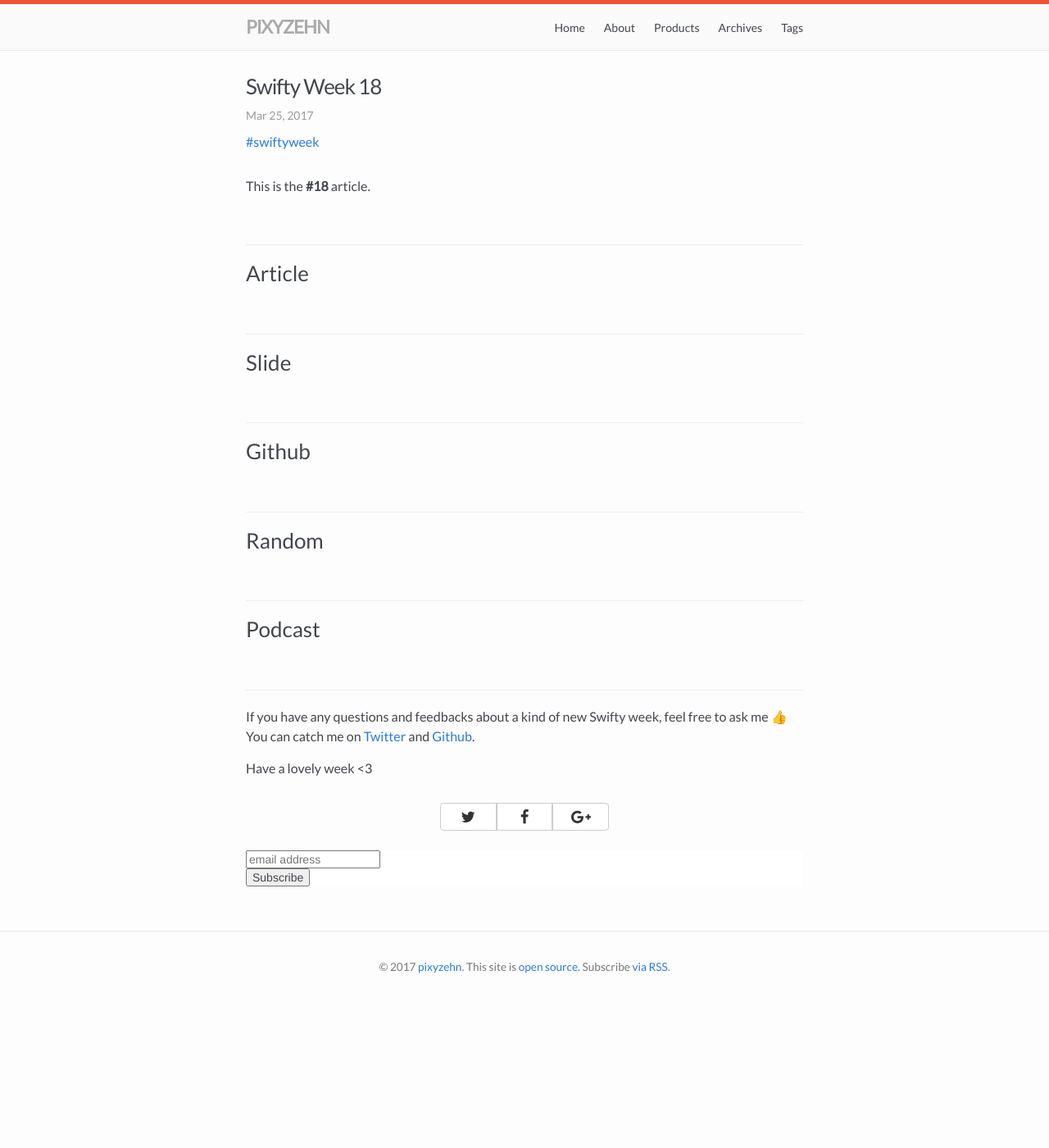
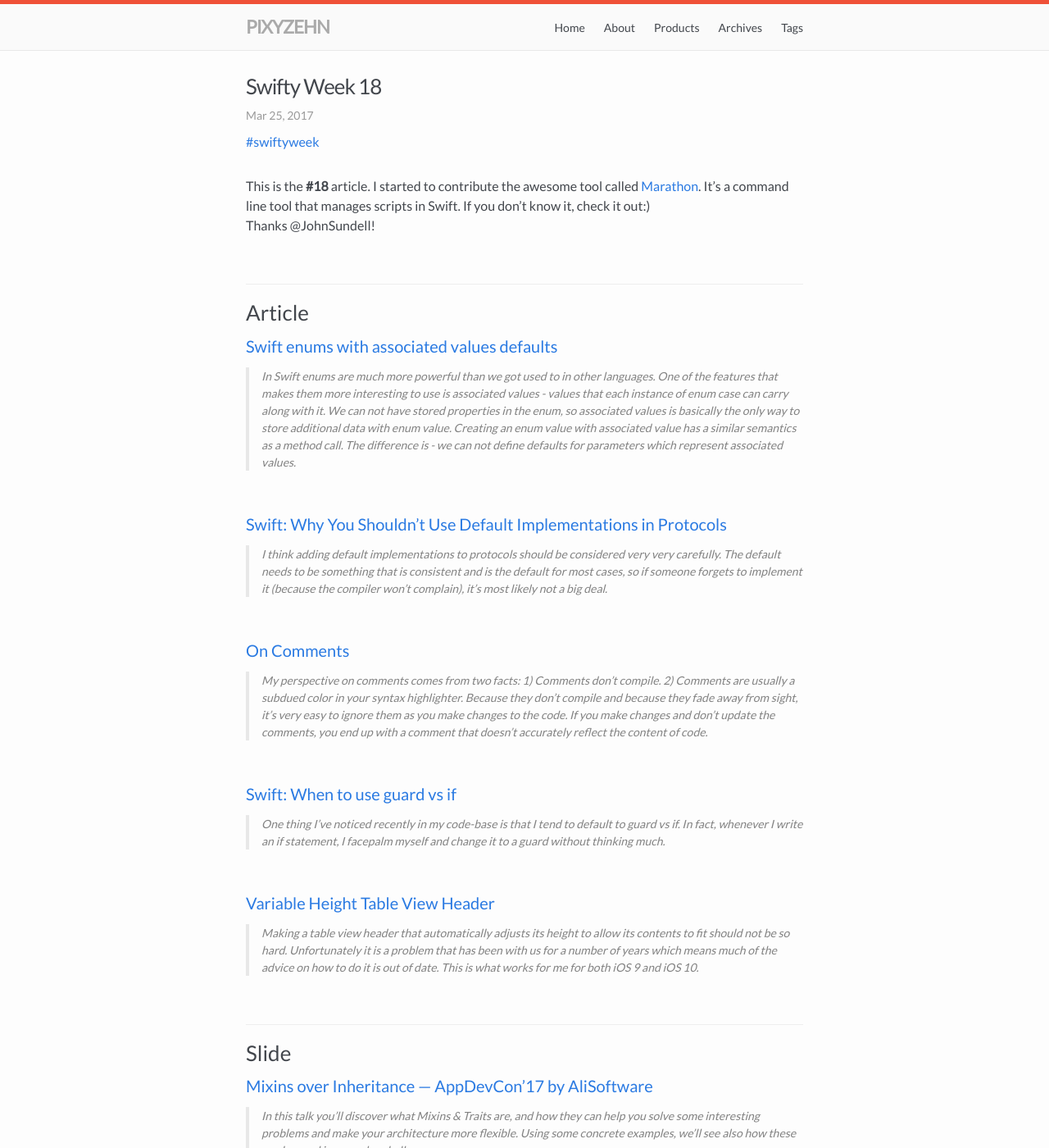
Before and after one commit to pixyzehn/pixyzehn.com, a Jekyll site: the page built from _posts/2017-03-25-swifty-week-18.md, in a window 1280 px wide and 1400 px high. Shown: the whole window at 82% size. Built offline with Jekyll 4.4.1, drawn with Linux system fonts in a browser that asks for light colours; emoji names are drawn with the system emoji font; comment, search, counter and statistics services are not loaded; some of the changed text lies outside the part shown.

Commit message:
Done 2017-03-25-swifty-week-18

```diff
--- a/_posts/2017-03-25-swifty-week-18.md
+++ b/_posts/2017-03-25-swifty-week-18.md
@@ -6,7 +6,8 @@ tags: swiftyweek
 comments: false
 ---
 
-This is the **#18** article.
+This is the **#18** article. I started to contribute the awesome tool called [Marathon](https://github.com/JohnSundell/Marathon). It's a command line tool that manages scripts in Swift. If you don't know it, check it out:)
+Thanks @JohnSundell!
 
 <br>
 
@@ -14,11 +15,51 @@ This is the **#18** article.
 
 ### Article
 
+#### [Swift enums with associated values defaults](http://ilya.puchka.me/swift-enums-with-associated-values-defaults/)
+
+> In Swift enums are much more powerful than we got used to in other languages. One of the features that makes them more interesting to use is associated values - values that each instance of enum case can carry along with it. We can not have stored properties in the enum, so associated values is basically the only way to store additional data with enum value. Creating an enum value with associated value has a similar semantics as a method call. The difference is - we can not define defaults for parameters which represent associated values.
+
+<br>
+
+#### [Swift: Why You Shouldn’t Use Default Implementations in Protocols](https://www.natashatherobot.com/swift-use-default-implementations-protocols/)
+
+> I think adding default implementations to protocols should be considered very very carefully. The default needs to be something that is consistent and is the default for most cases, so if someone forgets to implement it (because the compiler won’t complain), it’s most likely not a big deal.
+
+<br>
+
+#### [On Comments](http://khanlou.com/2017/03/on-comments/)
+
+> My perspective on comments comes from two facts: 1) Comments don’t compile. 2) Comments are usually a subdued color in your syntax highlighter. Because they don’t compile and because they fade away from sight, it’s very easy to ignore them as you make changes to the code. If you make changes and don’t update the comments, you end up with a comment that doesn’t accurately reflect the content of code.
+
+<br>
+
+#### [Swift: When to use guard vs if](https://www.natashatherobot.com/swift-when-to-use-guard-vs-if/)
+
+> One thing I’ve noticed recently in my code-base is that I tend to default to guard vs if. In fact, whenever I write an if statement, I facepalm myself and change it to a guard without thinking much.
+
+<br>
+
+#### [Variable Height Table View Header](https://useyourloaf.com/blog/variable-height-table-view-header/)
+
+> Making a table view header that automatically adjusts its height to allow its contents to fit should not be so hard. Unfortunately it is a problem that has been with us for a number of years which means much of the advice on how to do it is out of date. This is what works for me for both iOS 9 and iOS 10.
+
 <br>
 
 ---
 
 ### Slide
+
+#### [Mixins over Inheritance — AppDevCon'17 by AliSoftware](https://speakerdeck.com/alisoftware/mixins-over-inheritance-appdevcon-17)
+
+> In this talk you’ll discover what Mixins & Traits are, and how they can help you solve some interesting problems and make your architecture more flexible. Using some concrete examples, we’ll see also how these can be used in everyday challenges.
+
+<br>
+
+#### [My Open Source Journey by Juanito Fatas](https://speakerdeck.com/juanitofatas/my-open-source-journey)
+
+> at OedoRubyKaigi 06
+
+Talk at Ruby conference, but it looks useful for Swift developer!
 
 <br>
 
@@ -26,11 +67,37 @@ This is the **#18** article.
 
 ### Github
 
+#### [onevcat/FengNiao](https://github.com/onevcat/FengNiao)
+
+> A command line tool for cleaning unused resources in Xcode.
+
+<br>
+
+#### [uraimo/SwiftyGPIO](https://github.com/uraimo/SwiftyGPIO)
+
+> A Swift library to interact with GPIO/SPI/PWM on Linux/ARM boards (RaspberryPi, BeagleBone, CHIP, etc...)
+
+<br>
+
+#### [dbukowski/DBDebugToolkit](https://github.com/dbukowski/DBDebugToolkit)
+
+> Set of easy to use debugging tools for iOS developers & QA engineers.
+
 <br>
 
 ---
 
 ### Random
+
+#### [There are 5 Points on the Scale of Remote Working. Here’s Where We Fall at Buffer.](https://open.buffer.com/remote-working-scale/)
+
+> I’ve recently found myself reflecting a lot on being a distributed team and the nature of a company where the team works from remote locations to accomplish our work.
+
+<br>
+
+#### [Tell Me When It Closes](https://tellmewhenitcloses.com/)
+
+Get 1 email when an issue or PR closes (instead of getting a million emails by subscribing)
 
 <br>
 
@@ -38,9 +105,23 @@ This is the **#18** article.
 
 ### Podcast
 
+#### [#72: Selling Apps](https://www.relay.fm/radar/72)
+
+> Building apps with acquisition in mind, calculating your app's valuation, and what to expect in a sale.
+
+<br>
+
+#### [03: Source Stability (What is a Source Breaking Change?)](https://spec.fm/podcasts/swift-unwrapped/61851)
+
+> Every Swift developer who has migrated code bases from Swift 1.x to 2.x, or even the more tedious 2.x to 3.x knows the pain of migrating to new Swift versions.
+
 <br>
 
 ---
+
+I found the filter function in Xcode console.
+
+![Console Filter]({{ site.url }}/assets/console_filter.png)
 
 If you have any questions and feedbacks about a kind of new Swifty week, feel free to ask me :+1:
 You can catch me on [Twitter](https://twitter.com/pixyzehn) and [Github](https://github.com/pixyzehn).
```
Also changed, not shown: assets/console_filter.png (added).
